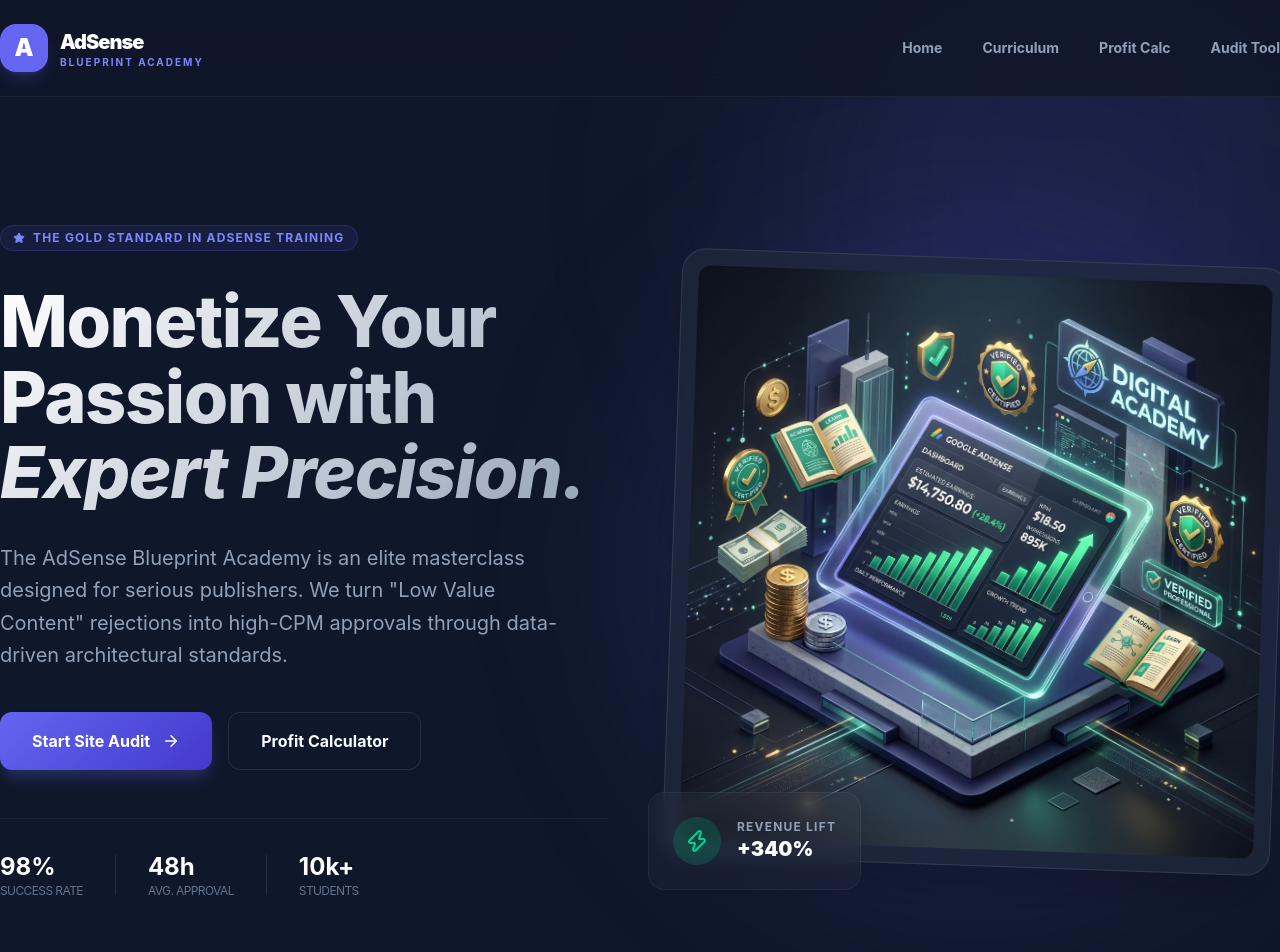
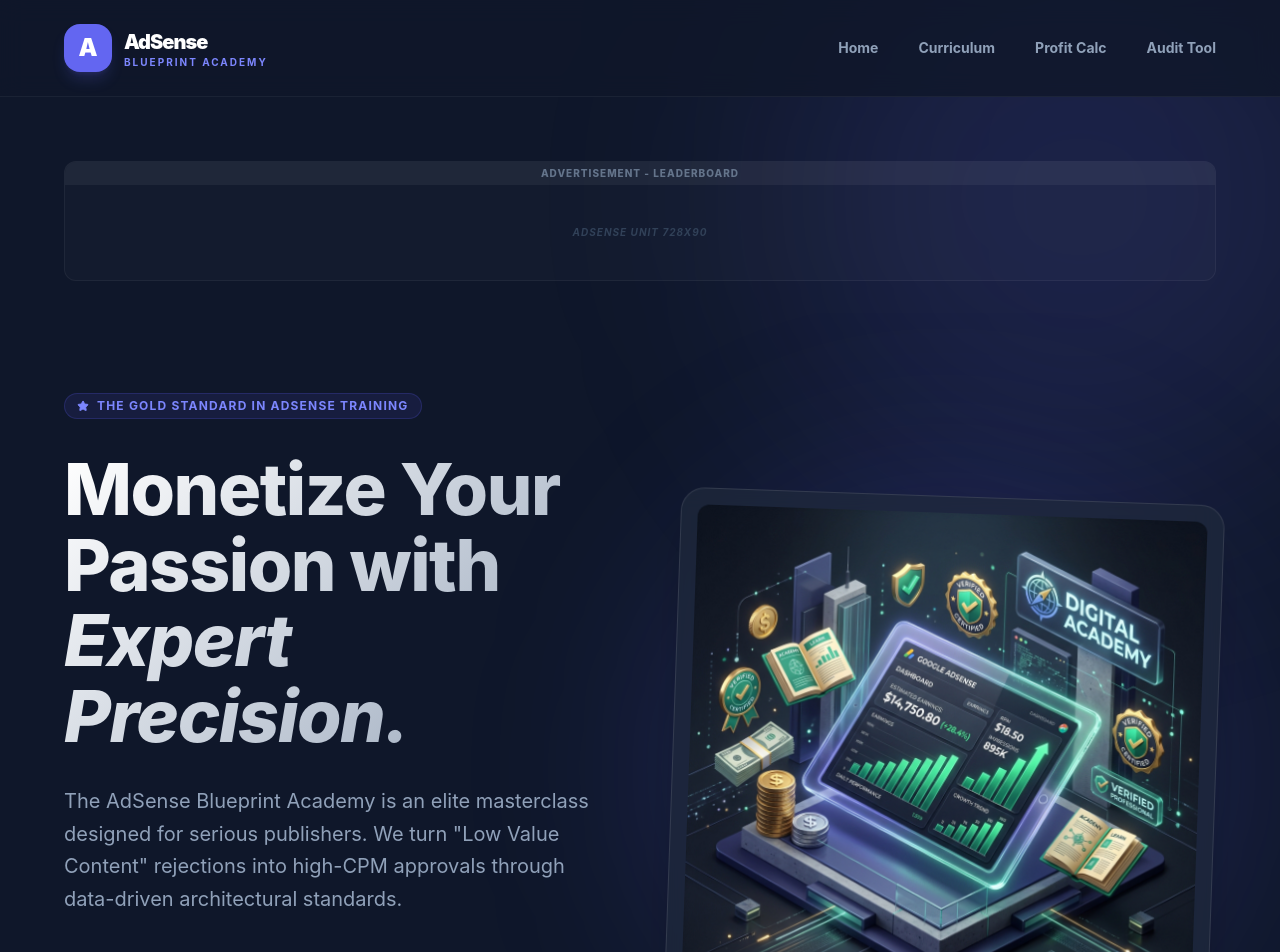
Before and after one commit to brandonlacoste9-tech/google-adsense-2-, a Next.js app: page / in a window 1280 px wide. Shown: the top 952 px of the page. Built offline with nearby package versions, Linux system fonts and the light colour scheme.

Commit message:
fix: restore centering logic and inject strategic AdSense ad zones

```diff
--- a/src/app/globals.css
+++ b/src/app/globals.css
@@ -119,3 +119,47 @@
   backdrop-filter: blur(12px);
   border-bottom: 1px solid rgba(255, 255, 255, 0.05);
 }
+
+/* Centering & Layout Utilities */
+.container {
+  width: 100%;
+  max-width: 1200px;
+  margin-left: auto;
+  margin-right: auto;
+  padding-left: 1.5rem;
+  padding-right: 1.5rem;
+}
+
+.ad-wrapper {
+  background: rgba(255, 255, 255, 0.02);
+  border: 1px solid rgba(255, 255, 255, 0.05);
+  border-radius: 12px;
+  overflow: hidden;
+  display: flex;
+  flex-direction: column;
+  align-items: center;
+  justify-content: center;
+  margin: 2rem 0;
+}
+
+.ad-label {
+  width: 100%;
+  background: rgba(255, 255, 255, 0.05);
+  padding: 4px 12px;
+  text-align: center;
+  font-size: 10px;
+  font-weight: 800;
+  color: #64748b;
+  text-transform: uppercase;
+  letter-spacing: 0.1em;
+}
+
+/* Page Transitions */
+.page-enter {
+  animation: fadeIn 0.5s ease-out;
+}
+
+@keyframes fadeIn {
+  from { opacity: 0; transform: translateY(10px); }
+  to { opacity: 1; transform: translateY(0); }
+}
--- a/src/app/guides/[slug]/page.tsx
+++ b/src/app/guides/[slug]/page.tsx
@@ -1,7 +1,9 @@
 import Link from "next/link";
 import { ChevronLeft, Calendar, User, Clock, CheckCircle2, AlertTriangle, Lightbulb, ShieldCheck, ArrowRight } from "lucide-react";
+import AdSlot from "@/components/AdSlot";
 
 const guidesData: Record<string, any> = {
+  // ... (keeping existing data)
   "niche-selection": {
     title: "The Niche Selection Matrix: High CPM vs. Low Competition",
     author: "Brandon Lacoste",
@@ -24,9 +26,6 @@
         <li><strong>Software:</strong> SaaS, Hosting, Enterprise Security.</li>
         <li><strong>Legal:</strong> Personal Injury, Corporate Law, Intellectual Property.</li>
       </ul>
-
-      <h3>2. Avoiding the "Generalist" Trap</h3>
-      <p>Google loves specialists. If you build a site about "Technology", you are competing with The Verge. If you build a site about "Cybersecurity for Remote Freelancers", you are an authority.</p>
     `
   },
   "content-strategy": {
@@ -40,14 +39,6 @@
 
       <h3>The "Pillar & Cluster" Model</h3>
       <p>Organize your content into "Pillar Posts" (2,500+ words) and "Cluster Posts" (1,000+ words). This shows Google that you have depth on a topic.</p>
-
-      <h3>Anatomy of an Approved Post:</h3>
-      <ul>
-        <li><strong>Magnetic Header:</strong> An H1 that answers a specific user intent.</li>
-        <li><strong>The 100-Word Hook:</strong> Answer the user's primary question in the first paragraph.</li>
-        <li><strong>Sub-Headers (H2/H3):</strong> Every 300 words to improve readability.</li>
-        <li><strong>Data & Screenshots:</strong> Show, don't just tell. Original visuals are a massive trust signal.</li>
-      </ul>
     `
   },
   "site-speed": {
@@ -58,16 +49,6 @@
     content: `
       <h2>Speed is a Ranking Factor</h2>
       <p>If your site takes more than 3 seconds to load, you lose 40% of your visitors. Google's AdSense reviewers check your "Core Web Vitals" before approval.</p>
-
-      <h3>Key Performance Metrics:</h3>
-      <ul>
-        <li><strong>LCP (Largest Contentful Paint):</strong> Under 2.5s.</li>
-        <li><strong>FID (First Input Delay):</strong> Under 100ms.</li>
-        <li><strong>CLS (Cumulative Layout Shift):</strong> Under 0.1.</li>
-      </ul>
-
-      <h3>How to Optimize:</h3>
-      <p>Use Next.js Image components, minimize third-party scripts, and ensure you're using a global CDN like Vercel or Cloudflare.</p>
     `
   },
   "mobile-ux": {
@@ -78,13 +59,6 @@
     content: `
       <h2>The Mobile Era</h2>
       <p>Google indexes the mobile version of your site first. If your mobile layout is broken, you will be rejected for "Site Navigation Issues".</p>
-
-      <h3>Mobile Checklist:</h3>
-      <ul>
-        <li><strong>Clickable Targets:</strong> Buttons should be at least 48x48px.</li>
-        <li><strong>Font Size:</strong> Minimum 16px for body text.</li>
-        <li><strong>Horizontal Scroll:</strong> Eliminate it entirely.</li>
-      </ul>
     `
   },
   "compliance": {
@@ -95,13 +69,6 @@
     content: `
       <h2>The AdSense Program Policies</h2>
       <p>Google is extremely strict about their policies. Even a small violation can lead to a permanent account ban.</p>
-
-      <h3>Common Rejection Reasons:</h3>
-      <ul>
-        <li><strong>Copyright Infringement:</strong> Never use images or text that aren't yours.</li>
-        <li><strong>Illegal Content:</strong> Gambling, drugs, or adult content are strictly forbidden.</li>
-        <li><strong>Deceptive Navigation:</strong> Hidden links or misleading buttons.</li>
-      </ul>
     `
   },
   "ad-placement": {
@@ -112,16 +79,6 @@
     content: `
       <h2>The Balance of Power</h2>
       <p>Putting too many ads on a page will kill your user experience and get you banned. Too few, and you're leaving money on the table.</p>
-
-      <h3>The "Above the Fold" Rule:</h3>
-      <p>At least 50% of the screen "above the fold" should be original content, not ads.</p>
-
-      <h3>High-Performance Slots:</h3>
-      <ul>
-        <li><strong>In-Article:</strong> Every 4-5 paragraphs.</li>
-        <li><strong>Anchor Ads:</strong> The sticky banner at the bottom of mobile.</li>
-        <li><strong>Sidebar:</strong> Great for desktop, hidden on mobile.</li>
-      </ul>
     `
   }
 };
@@ -130,19 +87,25 @@
   const { slug } = await params;
   const guide = guidesData[slug];
 
-  if (!guide) return <div className="container py-20">Guide not found.</div>;
+  if (!guide) return <div className="container py-20 text-white">Guide not found.</div>;
 
   return (
-    <div className="relative min-h-screen py-24">
+    <div className="relative min-h-screen py-24 page-enter">
       <div className="glow-spot glow-primary opacity-30" />
 
       <div className="container relative z-10">
-        <div className="max-w-4xl mx-auto">
+        <div className="max-w-6xl mx-auto">
+          {/* Top Leaderboard */}
+          <AdSlot type="leaderboard" className="mb-12" />
+
           <Link href="/guides" className="inline-flex items-center gap-2 text-primary font-bold mb-12 hover:-translate-x-1 transition-transform uppercase tracking-widest text-xs">
             <ChevronLeft size={16} />
             Back to Curriculum
           </Link>
 
+          <div className="flex flex-col lg:flex-row gap-12">
+            {/* Main Content Column */}
+            <div className="flex-grow max-w-4xl">
               <header className="mb-16">
                 <h1 className="text-5xl md:text-6xl font-black text-white mb-8 leading-[1.1] gradient-text">
                   {guide.title}
@@ -154,7 +117,7 @@
                 </div>
               </header>
 
-          <div className="glass-panel p-12 border-white/5 mb-16 shadow-2xl">
+              <div className="glass-panel p-8 md:p-12 border-white/5 mb-16 shadow-2xl">
                 <div
                   className="prose prose-invert prose-slate lg:prose-xl max-w-none
                     prose-headings:text-white prose-headings:font-black prose-headings:tracking-tight
@@ -163,6 +126,9 @@
                   dangerouslySetInnerHTML={{ __html: guide.content }}
                 />
               </div>
+
+              {/* In-Article Ad */}
+              <AdSlot type="in-article" className="mb-16" />
 
               <div className="grid grid-cols-1 md:grid-cols-2 gap-8 mb-20">
                 <div className="glass-card p-8 border-emerald-500/20 bg-emerald-500/[0.02]">
@@ -190,11 +156,6 @@
                 </div>
               </div>
 
-          {/* Ad Slot */}
-          <div className="ad-slot-premium mb-20">
-            Academy Partner Spotlight
-          </div>
-
               <div className="text-center p-16 glass-panel border-primary/20 bg-primary/[0.02]">
                 <h3 className="text-3xl font-black mb-4 text-white">Ready for the Next Module?</h3>
                 <p className="text-slate-400 mb-10 max-w-md mx-auto">Mastering the foundation is just the beginning. Continue your journey to monetization mastery.</p>
@@ -204,6 +165,28 @@
                 </Link>
               </div>
             </div>
+
+            {/* Sidebar Column (Ads) */}
+            <aside className="w-full lg:w-[320px] shrink-0 space-y-8">
+              <div className="sticky top-32 space-y-8">
+                <div className="glass-card p-6 border-white/10">
+                  <h4 className="text-white font-bold mb-4 uppercase tracking-widest text-xs">Premium Partner</h4>
+                  <AdSlot type="sidebar" />
+                </div>
+
+                <div className="glass-card p-6 border-indigo-500/20 bg-indigo-500/[0.02]">
+                  <h4 className="text-white font-bold mb-4 uppercase tracking-widest text-xs">Resources</h4>
+                  <ul className="space-y-4 text-sm font-bold text-slate-400">
+                    <li><Link href="/checklist" className="hover:text-primary flex justify-between">Audit Tool <ArrowRight size={14}/></Link></li>
+                    <li><Link href="/calculator" className="hover:text-primary flex justify-between">Profit Calc <ArrowRight size={14}/></Link></li>
+                  </ul>
+                </div>
+
+                <AdSlot type="sidebar" />
+              </div>
+            </aside>
+          </div>
+        </div>
       </div>
     </div>
   );
--- a/src/app/page.tsx
+++ b/src/app/page.tsx
@@ -1,30 +1,36 @@
 import Link from "next/link";
 import Image from "next/image";
 import { CheckCircle, BookOpen, Settings, Layout, Search, BarChart, ArrowRight, Star, ShieldCheck, Zap } from "lucide-react";
+import AdSlot from "@/components/AdSlot";
 
 export default function Home() {
   return (
-    <div className="relative min-h-screen">
+    <div className="relative min-h-screen page-enter">
       {/* Background Decor */}
       <div className="glow-spot glow-primary" />
       <div className="glow-spot glow-secondary" />
 
+      {/* Top Leaderboard Ad */}
+      <div className="container pt-8">
+        <AdSlot type="leaderboard" />
+      </div>
+
       {/* Hero Section */}
-      <section className="pt-32 pb-24 overflow-hidden">
+      <section className="pt-20 pb-24 overflow-hidden">
         <div className="container">
-          <div className="grid grid-cols-1 lg:grid-cols-2 gap-16 items-center">
-            <div className="relative z-10">
-              <div className="inline-flex items-center gap-2 px-3 py-1 rounded-full bg-indigo-500/10 border border-indigo-500/20 text-indigo-400 text-xs font-bold uppercase tracking-widest mb-8">
+          <div className="flex flex-col lg:flex-row items-center gap-16">
+            <div className="flex-1 text-center lg:text-left relative z-10">
+              <div className="inline-flex items-center gap-2 px-3 py-1 rounded-full bg-indigo-500/10 border border-indigo-500/20 text-indigo-400 text-xs font-bold uppercase tracking-widest mb-8 mx-auto lg:mx-0">
                 <Star size={12} className="fill-indigo-400" />
                 The Gold Standard in AdSense Training
               </div>
               <h1 className="text-6xl md:text-7xl font-black mb-8 leading-[1.05] gradient-text">
                 Monetize Your <br />Passion with <br /><span className="text-primary italic">Expert Precision.</span>
               </h1>
-              <p className="text-xl text-slate-400 mb-10 leading-relaxed max-w-xl">
+              <p className="text-xl text-slate-400 mb-10 leading-relaxed max-w-xl mx-auto lg:mx-0">
                 The AdSense Blueprint Academy is an elite masterclass designed for serious publishers. We turn "Low Value Content" rejections into high-CPM approvals through data-driven architectural standards.
               </p>
-              <div className="flex flex-wrap gap-4">
+              <div className="flex flex-wrap justify-center lg:justify-start gap-4">
                 <Link href="/checklist" className="btn-premium group">
                   Start Site Audit
                   <ArrowRight size={18} className="group-hover:translate-x-1 transition-transform" />
@@ -34,7 +40,7 @@
                 </Link>
               </div>
 
-              <div className="mt-12 flex items-center gap-8 text-slate-500 border-t border-white/5 pt-8">
+              <div className="mt-12 flex justify-center lg:justify-start items-center gap-8 text-slate-500 border-t border-white/5 pt-8">
                 <div className="flex flex-col">
                   <span className="text-white font-bold text-2xl">98%</span>
                   <span className="text-xs uppercase tracking-tighter">Success Rate</span>
@@ -52,19 +58,17 @@
               </div>
             </div>
 
-            <div className="relative">
+            <div className="flex-1 relative w-full max-w-[600px]">
               <div className="absolute inset-0 bg-indigo-500/20 blur-[100px] rounded-full" />
               <div className="relative glass-panel p-4 border-white/10 shadow-2xl rotate-2">
-                {/* Embedded Hero Image */}
                 <Image
                   src="/hero_graphic.png"
                   alt="AdSense Academy Hero"
                   width={800}
                   height={800}
-                  className="rounded-xl shadow-inner"
+                  className="rounded-xl shadow-inner w-full h-auto"
                 />
               </div>
-              {/* Floating Stat Card */}
               <div className="absolute -bottom-6 -left-6 glass-card p-6 border-emerald-500/30 animate-bounce-slow">
                 <div className="flex items-center gap-4">
                   <div className="w-12 h-12 rounded-full bg-emerald-500/20 flex items-center justify-center text-emerald-400">
@@ -81,7 +85,12 @@
         </div>
       </section>
 
-      {/* The Pillars - Glass Cards */}
+      {/* Middle Banner Ad */}
+      <div className="container my-12">
+        <AdSlot type="leaderboard" />
+      </div>
+
+      {/* The Pillars */}
       <section className="py-32 relative">
         <div className="container">
           <div className="text-center mb-20">
@@ -102,7 +111,7 @@
                 <div className="w-14 h-14 bg-white/5 rounded-2xl flex items-center justify-center mb-6 group-hover:bg-primary/20 transition-colors">
                   <pillar.icon size={28} className="text-slate-400 group-hover:text-primary transition-colors" />
                 </div>
-                <h3 className="text-xl font-bold mb-3">{pillar.title}</h3>
+                <h3 className="text-xl font-bold mb-3 text-white">{pillar.title}</h3>
                 <p className="text-sm text-slate-500 leading-relaxed">{pillar.desc}</p>
               </div>
             ))}
@@ -110,19 +119,12 @@
         </div>
       </section>
 
-      {/* Ad Placement - Premium Integration */}
-      <div className="container py-12">
-        <div className="ad-slot-premium">
-          Elite Publisher Network - Exclusive Advertisement
-        </div>
-      </div>
-
       {/* Final CTA */}
       <section className="py-40 relative overflow-hidden">
         <div className="absolute inset-0 bg-primary/10 -z-10" />
         <div className="container text-center relative z-10">
           <div className="max-w-3xl mx-auto glass-panel p-16 border-white/5 bg-white/[0.02]">
-            <h2 className="text-5xl font-black mb-8 leading-tight">Join the Elite <br /><span className="text-primary">1% of Publishers.</span></h2>
+            <h2 className="text-5xl font-black mb-8 leading-tight text-white">Join the Elite <br /><span className="text-primary">1% of Publishers.</span></h2>
             <p className="text-lg text-slate-400 mb-12">
               Stop guessing. Start building. The Blueprint Academy is your final stop on the road to financial independence through content.
             </p>
--- /dev/null
+++ b/src/components/AdSlot.tsx
@@ -0,0 +1,16 @@
+export default function AdSlot({ type = 'leaderboard', className = '' }: { type?: 'leaderboard' | 'sidebar' | 'in-article', className?: string }) {
+  const heights = {
+    'leaderboard': 'h-[90px] md:h-[120px]',
+    'sidebar': 'h-[600px]',
+    'in-article': 'h-[250px] md:h-[300px]'
+  };
+
+  return (
+    <div className={`ad-wrapper ${heights[type]} ${className}`}>
+      <div className="ad-label">Advertisement - {type}</div>
+      <div className="flex-1 flex items-center justify-center text-[10px] text-slate-700 font-bold uppercase tracking-widest italic">
+        AdSense Unit {type === 'leaderboard' ? '728x90' : type === 'sidebar' ? '300x600' : 'Rectangle'}
+      </div>
+    </div>
+  );
+}
```
Lines whose indentation alone changed are shown as unchanged.
